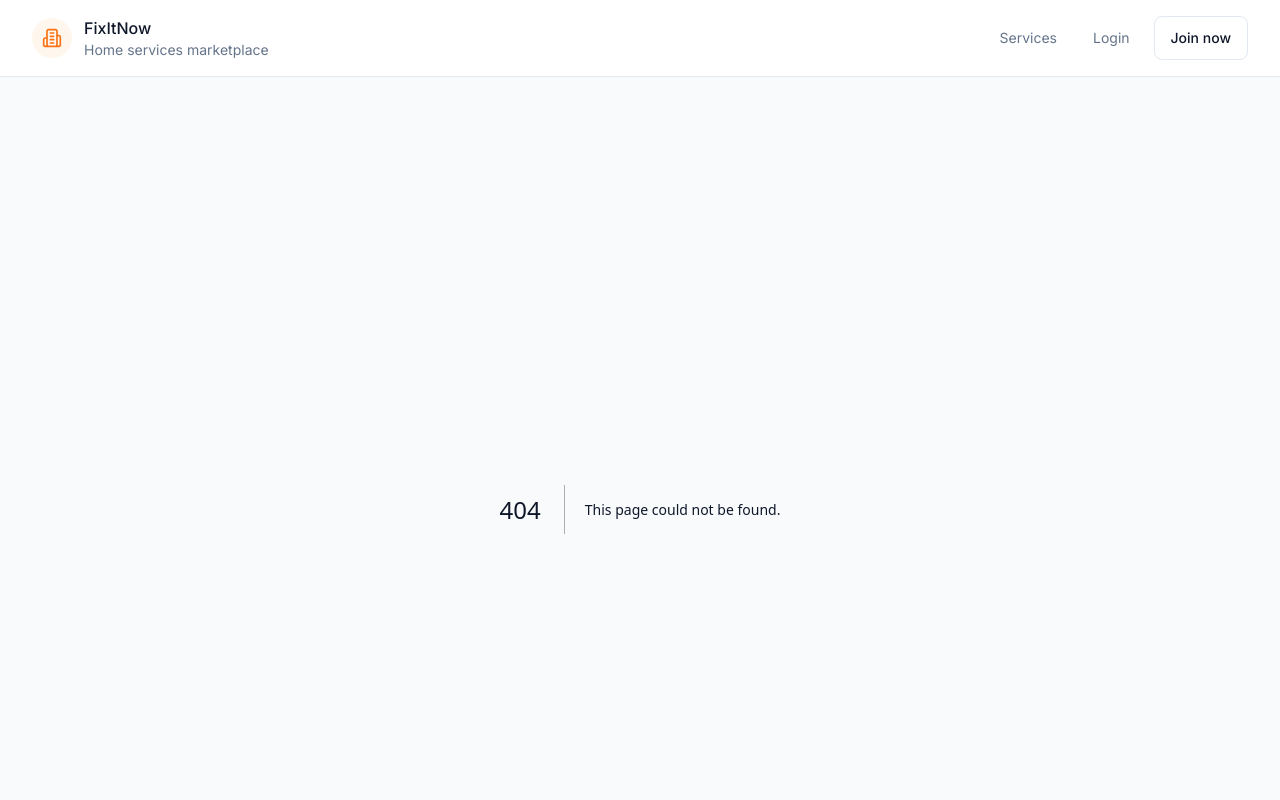
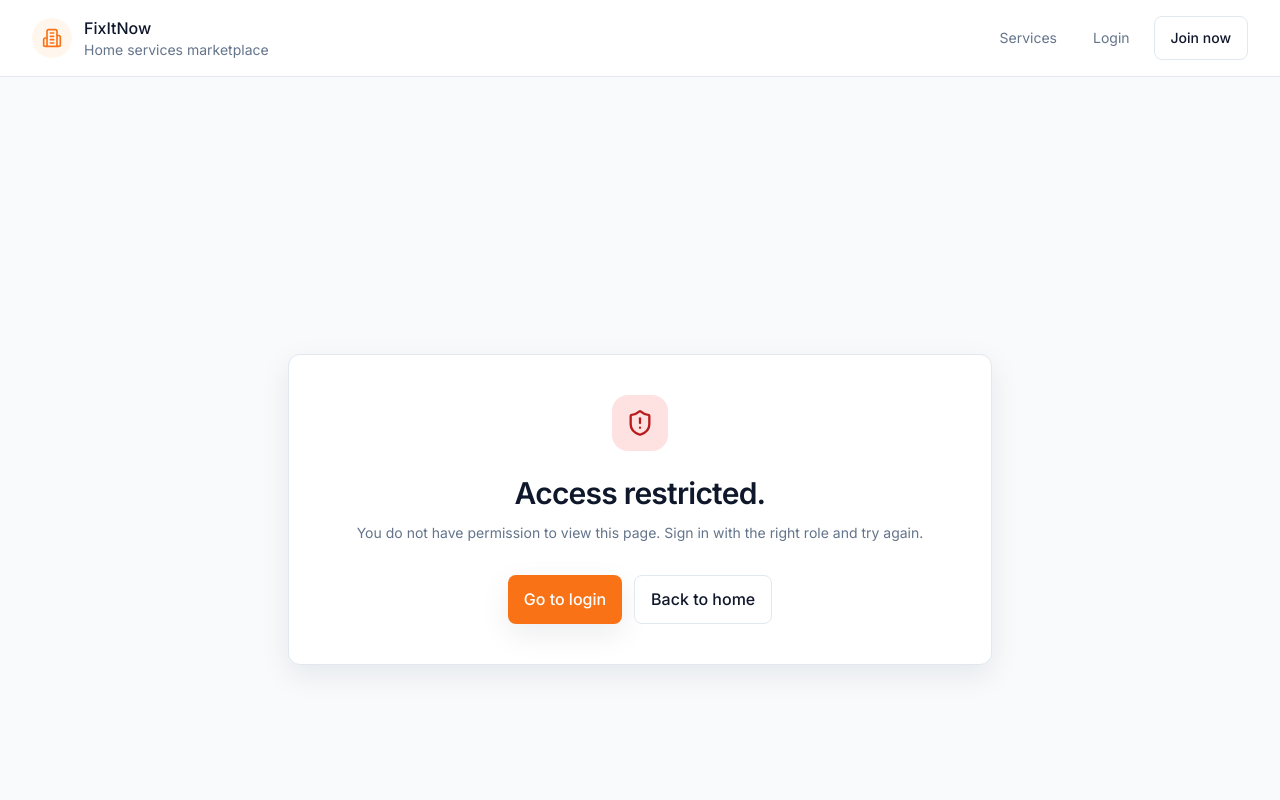
Before and after one commit to Tanvir-Sorforaz1/FixItNow-Frontend, a Next.js app: page /unauthorized in a window 1280 px wide. Before the commit this address had no page. Shown: the top 800 px of the page. Built offline with nearby package versions, Linux system fonts and the light colour scheme.

Commit message:
Add unauthorized and not-found pages and finalize route guards

```diff
--- /dev/null
+++ b/app/dashboard/technician/page.tsx
@@ -0,0 +1,5 @@
+import { redirect } from "next/navigation";
+
+export default function LegacyTechnicianDashboardPage() {
+  redirect("/technician/dashboard");
+}
--- /dev/null
+++ b/app/not-found.tsx
@@ -0,0 +1,20 @@
+import Link from "next/link";
+import { SearchX } from "lucide-react";
+
+export default function NotFound() {
+  return (
+    <main className="mx-auto flex min-h-screen max-w-3xl items-center px-4 py-12 sm:px-6 lg:px-8">
+      <section className="surface-card w-full p-8 text-center sm:p-10">
+        <div className="mx-auto inline-flex h-14 w-14 items-center justify-center rounded-2xl bg-accent-soft text-accent-strong">
+          <SearchX className="h-7 w-7" />
+        </div>
+        <h1 className="mt-6 text-3xl font-semibold tracking-tight text-foreground">Page not found.</h1>
+        <p className="mt-3 text-sm text-text-muted">The route you tried does not exist. Use the main navigation to continue.</p>
+        <div className="mt-8 flex flex-wrap justify-center gap-3">
+          <Link href="/services" className="btn-primary">Browse services</Link>
+          <Link href="/" className="btn-secondary">Back to home</Link>
+        </div>
+      </section>
+    </main>
+  );
+}
--- /dev/null
+++ b/app/unauthorized/page.tsx
@@ -0,0 +1,20 @@
+import Link from "next/link";
+import { ShieldAlert } from "lucide-react";
+
+export default function UnauthorizedPage() {
+  return (
+    <main className="mx-auto flex min-h-screen max-w-3xl items-center px-4 py-12 sm:px-6 lg:px-8">
+      <section className="surface-card w-full p-8 text-center sm:p-10">
+        <div className="mx-auto inline-flex h-14 w-14 items-center justify-center rounded-2xl bg-danger-soft text-danger-strong">
+          <ShieldAlert className="h-7 w-7" />
+        </div>
+        <h1 className="mt-6 text-3xl font-semibold tracking-tight text-foreground">Access restricted.</h1>
+        <p className="mt-3 text-sm text-text-muted">You do not have permission to view this page. Sign in with the right role and try again.</p>
+        <div className="mt-8 flex flex-wrap justify-center gap-3">
+          <Link href="/login" className="btn-primary">Go to login</Link>
+          <Link href="/" className="btn-secondary">Back to home</Link>
+        </div>
+      </section>
+    </main>
+  );
+}
```
